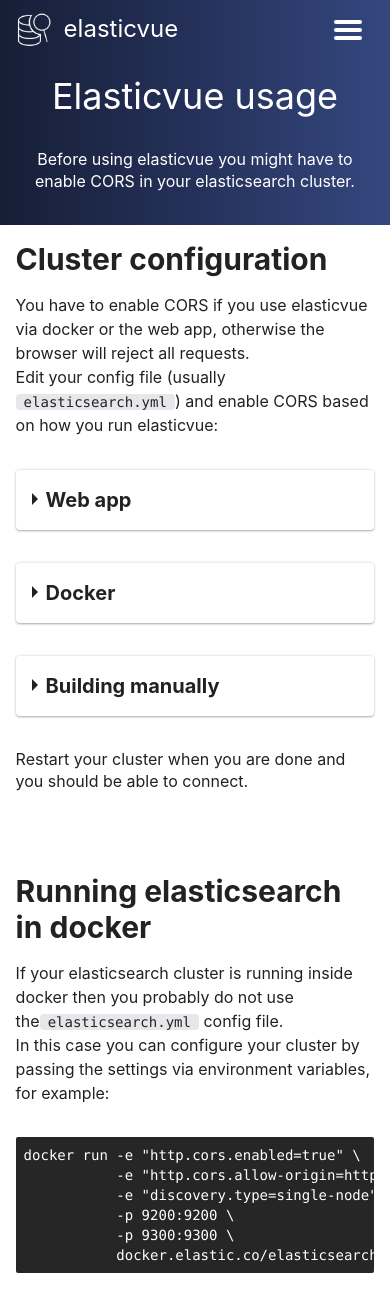
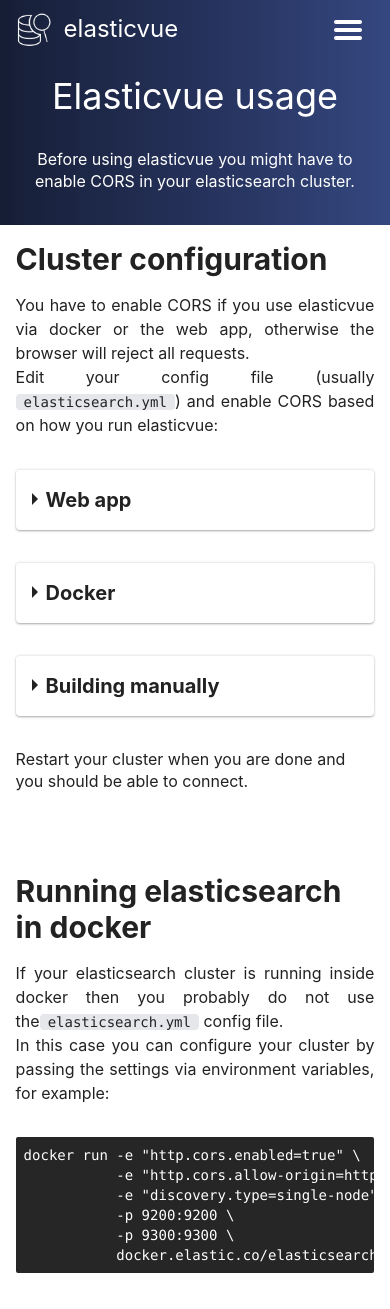
Before and after one commit to cars10/elasticvue_com-react, a Next.js app: page /usage in a window 390 px wide. Shown: the top 1309 px of the page. Built offline with nearby package versions, Linux system fonts and the light colour scheme.

Commit message:
text alignment

```diff
--- a/src/app/page.tsx
+++ b/src/app/page.tsx
@@ -104,7 +104,7 @@
             </div>
           </div>
 
-          <div className="text-center my-8 lg:my-16">
+          <div className="my-8 lg:my-16 text-justify lg:text-center">
             <p>
               If you don&apos;t use a browser extension then you have to configure CORS to grant the browser access to your
               cluster.
--- a/src/app/usage/page.tsx
+++ b/src/app/usage/page.tsx
@@ -22,7 +22,7 @@
         <div className="lg:w-[70%] w-[92%] max-w-[1344px] mx-auto mb-20">
           <h2 className="text-3xl font-bold mb-4">Cluster configuration</h2>
 
-          <div className="mb-8 leading-normal">
+          <div className="mb-8 leading-normal text-justify lg:text-left">
             You have to enable CORS if you use elasticvue via docker or the web app,
             otherwise the browser will reject all requests. <br />
             Edit your config file (usually <span className="bg-gray-200 px-2 py-05 text-sm font-mono rounded">elasticsearch.yml</span>)
@@ -86,7 +86,7 @@
         <div className="lg:w-[70%] w-[92%] max-w-[1344px] mx-auto mb-20">
           <h2 className="text-3xl font-bold mb-4">Running elasticsearch in docker</h2>
 
-          <div className="mb-8 leading-normal">
+          <div className="mb-8 leading-normal text-justify lg:text-left">
             If your elasticsearch cluster is running inside docker then you probably do not use the
             <span className="bg-gray-200 px-2 py-05 text-sm font-mono rounded">elasticsearch.yml</span> config file.<br />
             In this case you can configure your cluster by passing the settings via environment variables, for
```
